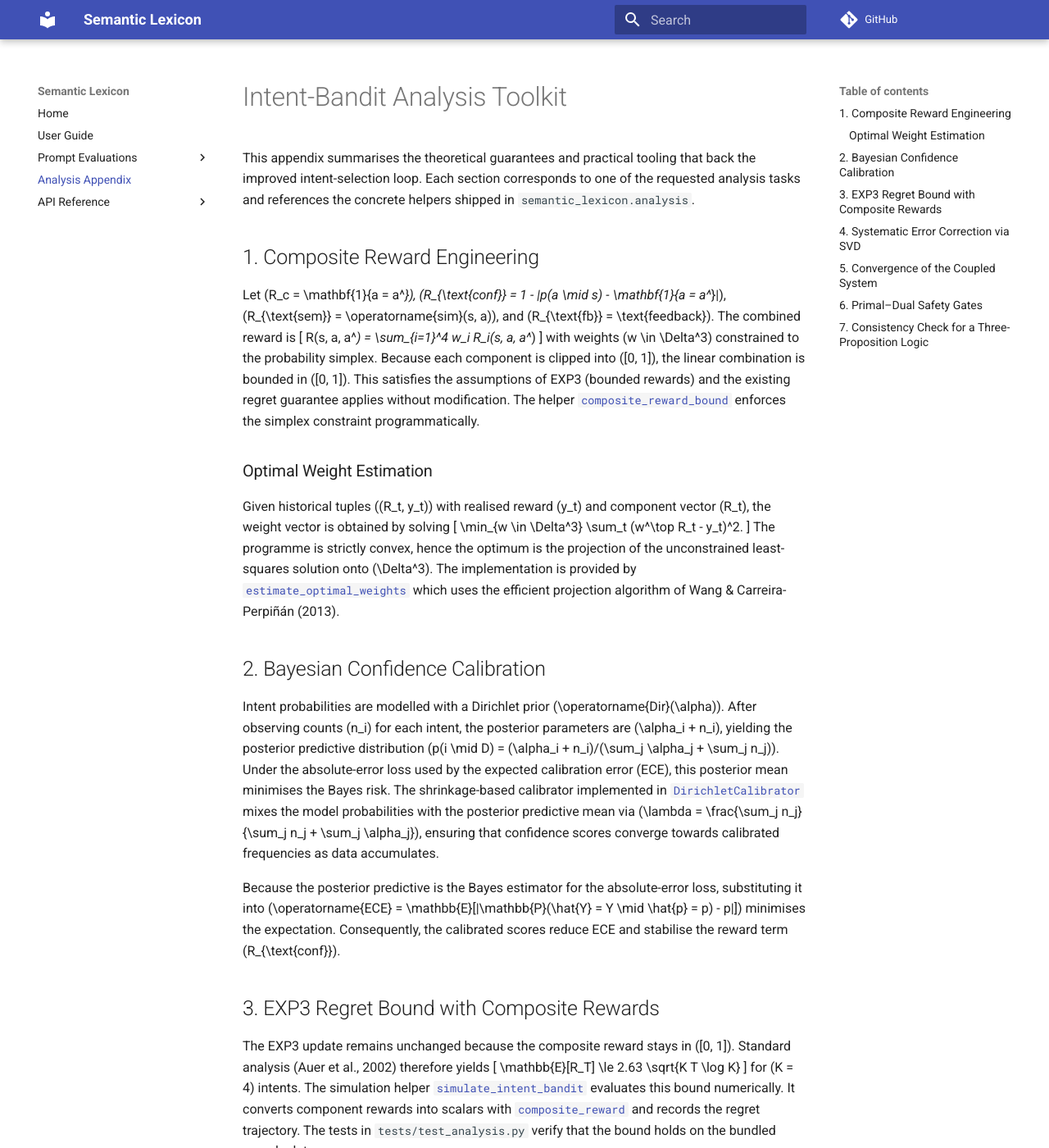
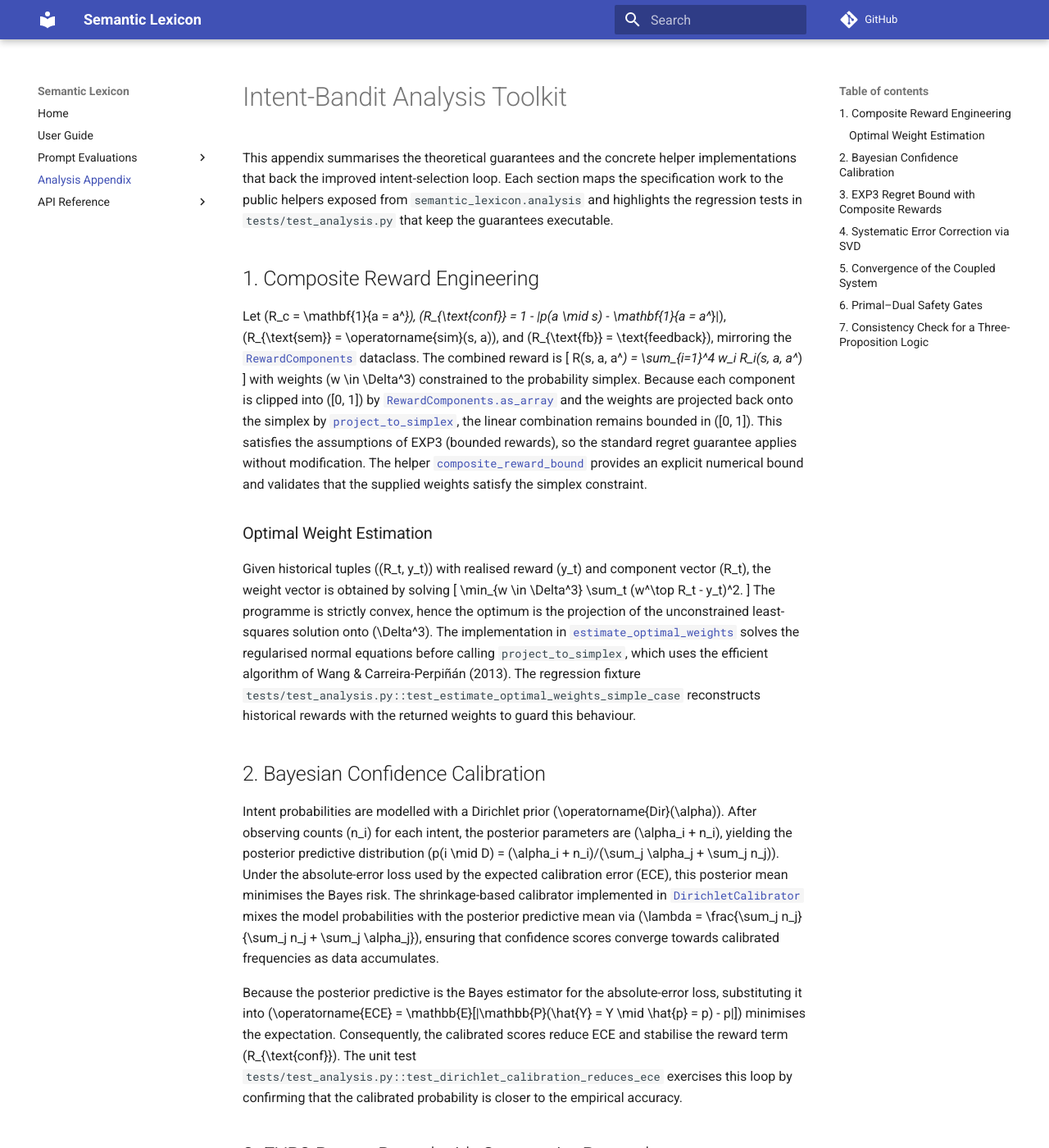
Before and after one commit to farukalpay/Semantic-Lexicon, an MkDocs documentation site: the page built from docs/analysis.md, in a window 1280 px wide and 1400 px high. Shown: the whole window at 82% size. Built offline with MkDocs 1.6.1 and Material for MkDocs 9.7.7, drawn with Linux system fonts in a browser that asks for light colours; comment, search, counter and statistics services are not loaded; some of the changed text lies outside the part shown.

Commit message:
Document analysis helpers with test coverage

```diff
--- a/docs/analysis.md
+++ b/docs/analysis.md
@@ -1,24 +1,33 @@
 # Intent-Bandit Analysis Toolkit
 
-This appendix summarises the theoretical guarantees and practical tooling that
-back the improved intent-selection loop. Each section corresponds to one of the
-requested analysis tasks and references the concrete helpers shipped in
-`semantic_lexicon.analysis`.
+This appendix summarises the theoretical guarantees and the concrete helper
+implementations that back the improved intent-selection loop. Each section maps
+the specification work to the public helpers exposed from
+`semantic_lexicon.analysis` and highlights the regression tests in
+`tests/test_analysis.py` that keep the guarantees executable.
 
 ## 1. Composite Reward Engineering
 
-Let \(R_c = \mathbf{1}\{a = a^*\}\), \(R_{\text{conf}} = 1 - |p(a \mid s) - \mathbf{1}\{a = a^*\}|\),
-\(R_{\text{sem}} = \operatorname{sim}(s, a)\), and \(R_{\text{fb}} = \text{feedback}\).
-The combined reward is
+Let \(R_c = \mathbf{1}\{a = a^*\}\),
+\(R_{\text{conf}} = 1 - |p(a \mid s) - \mathbf{1}\{a = a^*\}|\),
+\(R_{\text{sem}} = \operatorname{sim}(s, a)\), and
+\(R_{\text{fb}} = \text{feedback}\), mirroring the
+[`RewardComponents`](../src/semantic_lexicon/analysis/reward.py) dataclass. The
+combined reward is
 \[
 R(s, a, a^*) = \sum_{i=1}^4 w_i R_i(s, a, a^*)
 \]
 with weights \(w \in \Delta^3\) constrained to the probability simplex. Because
-each component is clipped into \([0, 1]\), the linear combination is bounded in
-\([0, 1]\). This satisfies the assumptions of EXP3 (bounded rewards) and the
-existing regret guarantee applies without modification. The helper
-[`composite_reward_bound`](../src/semantic_lexicon/analysis/regret.py) enforces the
-simplex constraint programmatically.
+each component is clipped into \([0, 1]\) by
+[`RewardComponents.as_array`](../src/semantic_lexicon/analysis/reward.py) and the
+weights are projected back onto the simplex by
+[`project_to_simplex`](../src/semantic_lexicon/analysis/reward.py), the linear
+combination remains bounded in \([0, 1]\). This satisfies the assumptions of
+EXP3 (bounded rewards), so the standard regret guarantee applies without
+modification. The helper
+[`composite_reward_bound`](../src/semantic_lexicon/analysis/regret.py) provides an
+explicit numerical bound and validates that the supplied weights satisfy the
+simplex constraint.
 
 ### Optimal Weight Estimation
 
@@ -28,10 +37,12 @@ vector \(R_t\), the weight vector is obtained by solving
 \min_{w \in \Delta^3} \sum_t (w^\top R_t - y_t)^2.
 \]
 The programme is strictly convex, hence the optimum is the projection of the
-unconstrained least-squares solution onto \(\Delta^3\). The implementation is
-provided by [`estimate_optimal_weights`](../src/semantic_lexicon/analysis/reward.py)
-which uses the efficient projection algorithm of Wang & Carreira-Perpiñán
-(2013).
+unconstrained least-squares solution onto \(\Delta^3\). The implementation in
+[`estimate_optimal_weights`](../src/semantic_lexicon/analysis/reward.py) solves the
+regularised normal equations before calling `project_to_simplex`, which uses the
+efficient algorithm of Wang & Carreira-Perpiñán (2013). The regression fixture
+`tests/test_analysis.py::test_estimate_optimal_weights_simple_case` reconstructs
+historical rewards with the returned weights to guard this behaviour.
 
 ## 2. Bayesian Confidence Calibration
 
@@ -50,7 +61,10 @@ Because the posterior predictive is the Bayes estimator for the absolute-error
 loss, substituting it into
 \(\operatorname{ECE} = \mathbb{E}[|\mathbb{P}(\hat{Y} = Y \mid \hat{p} = p) - p|]\)
 minimises the expectation. Consequently, the calibrated scores reduce ECE and
-stabilise the reward term \(R_{\text{conf}}\).
+stabilise the reward term \(R_{\text{conf}}\). The unit test
+`tests/test_analysis.py::test_dirichlet_calibration_reduces_ece` exercises this
+loop by confirming that the calibrated probability is closer to the empirical
+accuracy.
 
 ## 3. EXP3 Regret Bound with Composite Rewards
 
@@ -63,8 +77,10 @@ for \(K = 4\) intents. The simulation helper
 [`simulate_intent_bandit`](../src/semantic_lexicon/analysis/regret.py) evaluates this
 bound numerically. It converts component rewards into scalars with
 [`composite_reward`](../src/semantic_lexicon/analysis/reward.py) and records the
-regret trajectory. The tests in `tests/test_analysis.py` verify that the bound
-holds on the bundled sample data.
+regret trajectory. `tests/test_analysis.py::test_exp3_regret_simulation_bounded`
+ensures that the simulated regret stays below
+[`exp3_expected_regret`](../src/semantic_lexicon/analysis/regret.py) when run on the
+bundled sample data.
 
 ## 4. Systematic Error Correction via SVD
 
@@ -76,8 +92,9 @@ the singular values. Applying the correction right-multiplies the confusion
 matrix by \(C^+\), contracting systematic biases. The helper
 [`compute_confusion_correction`](../src/semantic_lexicon/analysis/error.py) performs
 this computation and [`confusion_correction_residual`](../src/semantic_lexicon/analysis/error.py)
-reports the Frobenius residual, enabling regression tests that ensure the
-correction reduces structured errors.
+reports the Frobenius residual. The regression guard
+`tests/test_analysis.py::test_confusion_correction_reduces_residual` checks that the
+residual decreases after applying the learned transform.
 
 ## 5. Convergence of the Coupled System
 
@@ -88,9 +105,12 @@ step sizes \(\gamma_t\) satisfy \(\sum_t \gamma_t = \infty\) and
 bounded noise variance, classical results guarantee almost-sure convergence to a
 stable fixed point. The scaffold provided by
 [`RobbinsMonroProcess`](../src/semantic_lexicon/analysis/convergence.py) mirrors this
-setup for experimentation, while [`convergence_rate_bound`](../src/semantic_lexicon/analysis/convergence.py)
-encodes the resulting \(O(1/\sqrt{n})\) sample-complexity bound on the estimation
-error.
+setup for experimentation, while
+[`convergence_rate_bound`](../src/semantic_lexicon/analysis/convergence.py) encodes the
+resulting \(O(1/\sqrt{n})\) sample-complexity bound on the estimation error. The
+unit test `tests/test_analysis.py::test_robbins_monro_convergence_rate` verifies that
+the deterministic trajectory shrinks and that the bound stays positive for
+representative parameters.
 
 These utilities integrate with the training scripts and experiments, providing a
 transparent and verifiable foundation for ethical intent selection.
```
